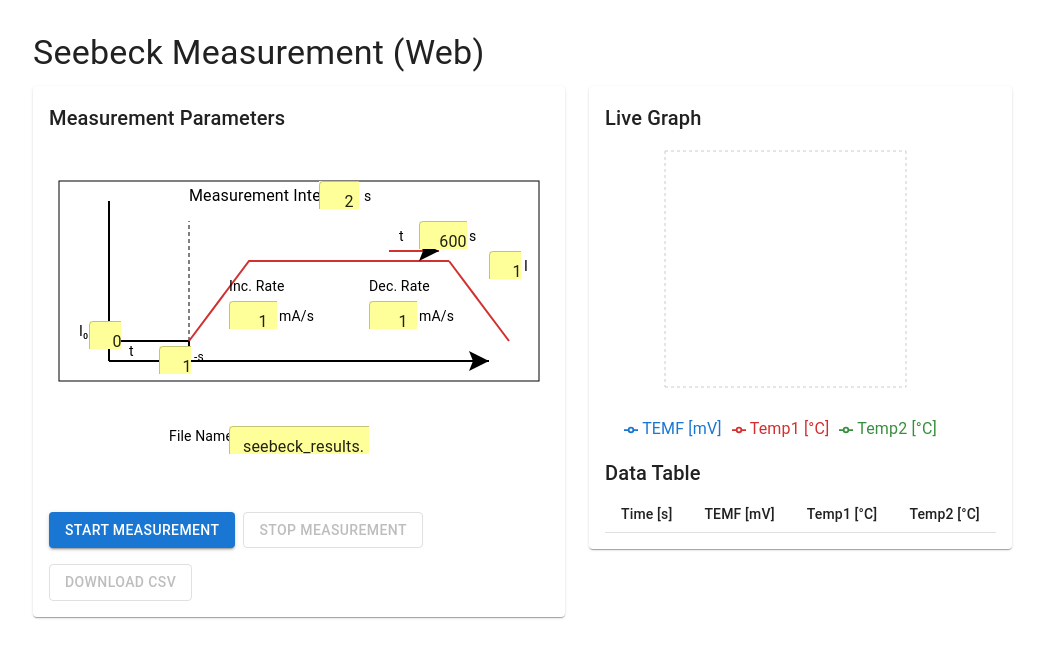
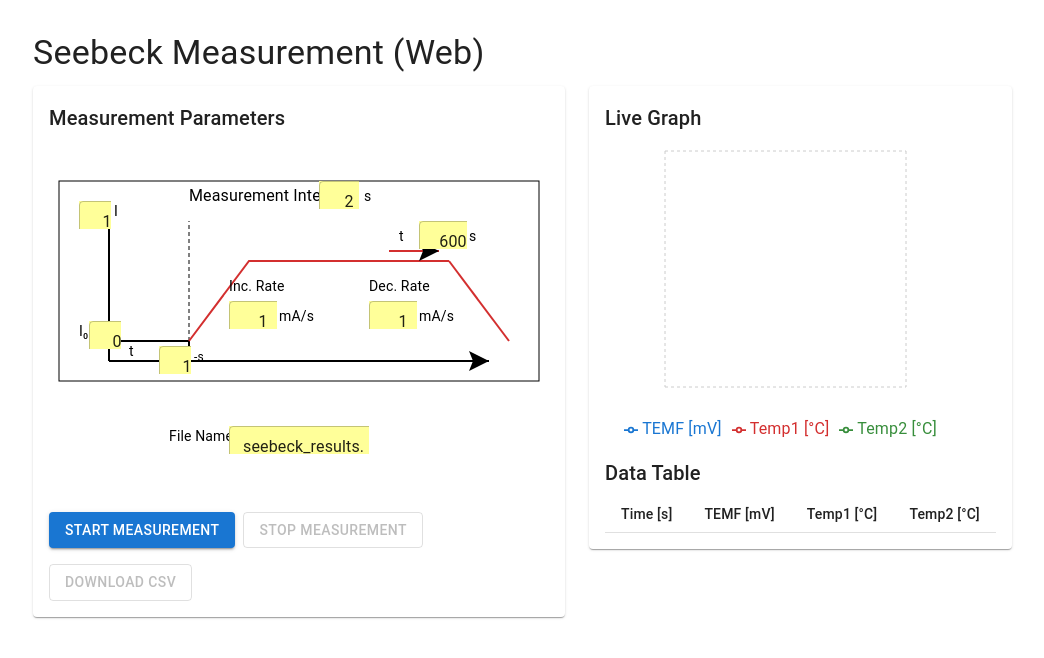
Before and after one commit to srinikhil25/V1_TE_measurements, a React (Vite) app in the folder frontend/: page / in a window 1280 px wide. Shown: the top 658 px of the page, without its empty margins (31-1075 px from the left). Built offline with nearby package versions, Linux system fonts and the light colour scheme.

Commit message:
Update MeasurementDiagramForm.tsx

```diff
--- a/frontend/src/components/MeasurementDiagramForm.tsx
+++ b/frontend/src/components/MeasurementDiagramForm.tsx
@@ -88,8 +88,8 @@ const MeasurementDiagramForm: React.FC<MeasurementDiagramFormProps> = ({
             inputProps={{ style: { background: '#ffff99', textAlign: 'center', width: 28 } }}
           />
         </foreignObject>
-        {/* Stop value label and box */}
-        <foreignObject x={440} y={110} width={32} height={28}>
+        {/* Top-left y-axis value box and label (moved here) */}
+        <foreignObject x={30} y={60} width={32} height={28}>
           <TextField
             value={stopVolt}
             onChange={e => setStopVolt(Number(e.target.value))}
@@ -98,7 +98,7 @@ const MeasurementDiagramForm: React.FC<MeasurementDiagramFormProps> = ({
             inputProps={{ style: { background: '#ffff99', textAlign: 'center', width: 28 } }}
           />
         </foreignObject>
-        <text x={475} y={130} fontSize={14}>I</text>
+        <text x={65} y={75} fontSize={14}>I</text>
         {/* Hold time label and box */}
         <text x={350} y={100} fontSize={14}>t<sub>Hold</sub></text>
         <foreignObject x={370} y={80} width={48} height={28}>
```
